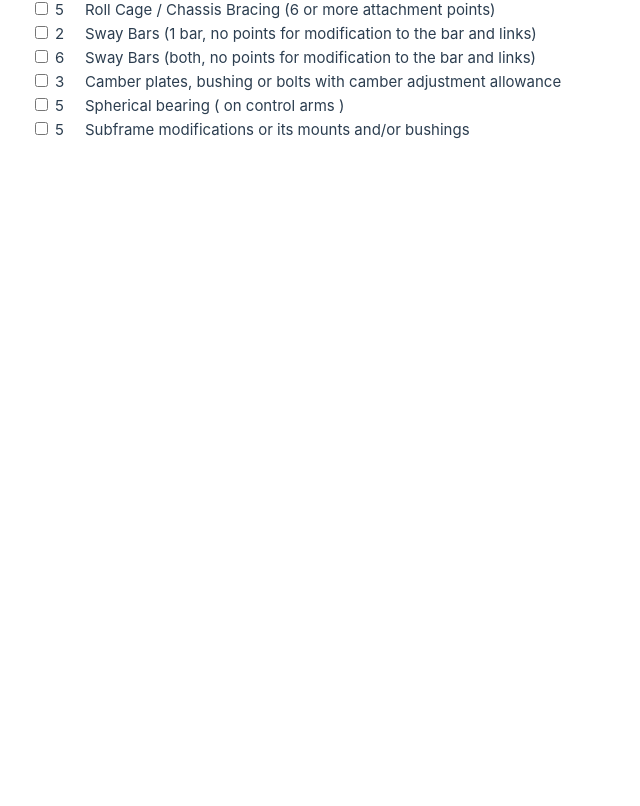
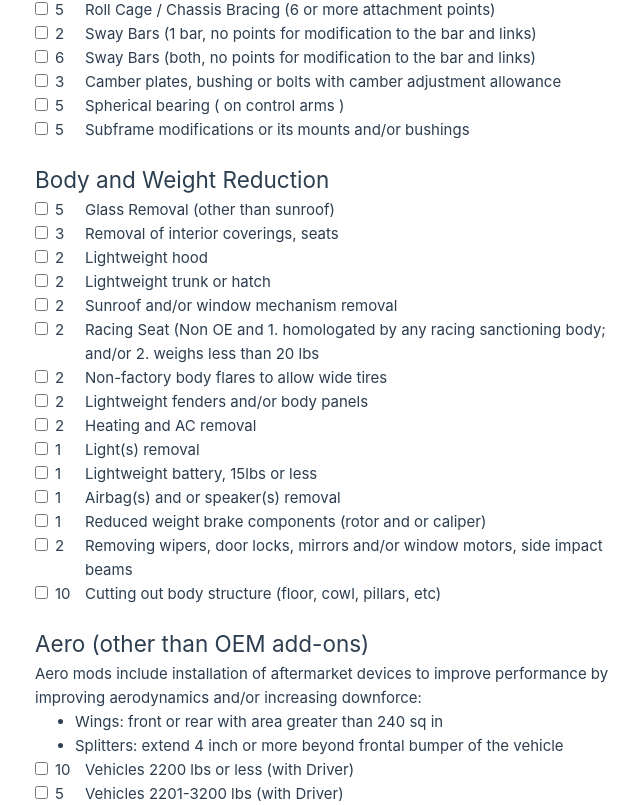
Before and after one commit to BinaryOverlord/NASAAutocrossCalculator, a Vue app in the folder Web/: page / in a window 1280 px wide. Shown: the part 1074-1880 px from the top of the page, without its empty margins (605-1245 px from the left). Before the commit the page ends 1216 px from the top, so only its background shows below. Built offline with nearby package versions, Linux system fonts and the light colour scheme; the HTML template or start-up script is replaced by a standard one.

Commit message:
Added more rules!

```diff
--- a/Web/src/Logic/Rule.ts
+++ b/Web/src/Logic/Rule.ts
@@ -1,5 +1,5 @@
 export interface Rule {
-    refNumer: string;
+    refNumber: string;
     description: string;
     points: number;
 }
--- a/Web/src/components/RuleInput.vue
+++ b/Web/src/components/RuleInput.vue
@@ -9,7 +9,7 @@ const props = defineProps<{rule: Rule}>()
 <template>
      <div class="rule">
        <div>
-          <input type="checkbox" :value="props.rule.refNumer" v-model="model" />
+          <input type="checkbox" :value="props.rule.refNumber" v-model="model" />
         </div>
         <div>{{ props.rule.points }}</div>
         <div>{{ props.rule.description }}</div>
--- a/Web/src/views/Calculator.vue
+++ b/Web/src/views/Calculator.vue
@@ -7,74 +7,165 @@ const selectedRules = ref([])
 
 const suspensionRules = {
   r6_2_1: {
-    refNumer: '6.2.1',
+    refNumber: '6.2.1',
     description: 'Height Adjustabled Coil-overs',
     points: 25,
   },
   r6_2_2: {
-    refNumer: '6.2.2',
+    refNumber: '6.2.2',
     description: 'Springs Stage 2 (Any spring combination beyond Stage 1)',
     points: 13,
   },
   r6_2_3: {
-    refNumer: '6.2.3',
+    refNumber: '6.2.3',
     description: 'Springs Stage 1 (OEM style: Up to 30% rate increase and/or lowered 25mm or less)',
     points: 7,
   },
   r6_2_4: {
-    refNumer: '6.2.4',
+    refNumber: '6.2.4',
     description: 'Seam Weld',
     points: 10
   },
   r6_2_5: {
-    refNumer: '6.2.5',
+    refNumber: '6.2.5',
     description: 'Dampers (performance shocks, re-valved, non OEM, Modified bodies)',
     points: 7,
   },
   r6_2_6: {
-    refNumer: '6.2.6',
+    refNumber: '6.2.6',
     description: 'Change suspension type and/or alternate mounting points',
     points: 10,
   },
   r6_2_7: {
-    refNumer: '6.2.7',
+    refNumber: '6.2.7',
     description: 'Roll Cage / Chassis Bracing (6 or more attachment points)',
     points: 5,
   },
   r6_2_8: {
-    refNumer: '6.2.8',
+    refNumber: '6.2.8',
     description: 'Sway Bars (1 bar, no points for modification to the bar and links)',
     points: 2,
   },
   r6_2_9: {
-    refNumer: '6.2.9',
+    refNumber: '6.2.9',
     description: 'Sway Bars (both, no points for modification to the bar and links)',
     points: 6,
   },
   r6_2_10: {
-    refNumer: '6.2.10',
+    refNumber: '6.2.10',
     description: 'Camber plates, bushing or bolts with camber adjustment allowance',
     points: 3,
   },
   r6_2_11: {
-    refNumer: '6.2.11',
+    refNumber: '6.2.11',
     description: 'Spherical bearing ( on control arms )',
     points: 5,
   },
   r6_2_12: {
-    refNumer: '6.2.12',
+    refNumber: '6.2.12',
     description: 'Subframe modifications or its mounts and/or bushings',
     points: 5,
   }
 };
+const bodyRules = {
+  r6_3_1: {
+    refNumber: '6.3.1',
+    description: 'Glass Removal (other than sunroof)',
+    points: 5
+  },
+  r6_3_2: {
+    refNumber: '6.3.2',
+    description: 'Removal of interior coverings, seats',
+    points: 3
+  },
+  r6_3_3: {
+    refNumber: '6.3.3',
+    description: 'Lightweight hood',
+    points: 2
+  },
+  r6_3_4: {
+    refNumber: '6.3.4',
+    description: 'Lightweight trunk or hatch',
+    points: 2
+  },
+  r6_3_5: {
+    refNumber: '6.3.5',
+    description: 'Sunroof and/or window mechanism removal',
+    points: 2
+  },
+  r6_3_6: {
+    refNumber: '6.3.6',
+    description: 'Racing Seat (Non OE and 1. homologated by any racing sanctioning body; and/or 2. weighs less than 20 lbs',
+    points: 2
+  },
+  r6_3_7: {
+    refNumber: '6.3.7',
+    description: 'Non-factory body flares to allow wide tires',
+    points: 2
+  },
+  r6_3_8: {
+    refNumber: '6.3.8',
+    description: 'Lightweight fenders and/or body panels',
+    points: 2
+  },
+  r6_3_9: {
+    refNumber: '6.3.9',
+    description: 'Heating and AC removal',
+    points: 2
+  },
+  r6_3_10: {
+    refNumber: '6.3.10',
+    description: 'Light(s) removal',
+    points: 1
+  },
+  r6_3_11: {
+    refNumber: '6.3.11',
+    description: 'Lightweight battery, 15lbs or less',
+    points: 1
+  },
+  r6_3_12: {
+    refNumber: '6.3.12',
+    description: 'Airbag(s) and or speaker(s) removal',
+    points: 1
+  },
+  r6_3_13: {
+    refNumber: '6.3.13',
+    description: 'Reduced weight brake components (rotor and or caliper)',
+    points: 1
+  },
+  r6_3_14: {
+    refNumber: '6.3.14',
+    description: 'Removing wipers, door locks, mirrors and/or window motors, side impact beams',
+    points: 2
+  },
+  r6_3_15: {
+    refNumber: '6.3.15',
+    description: 'Cutting out body structure (floor, cowl, pillars, etc)',
+    points: 10
+  }
+}
+const aeroRules = {
+  r6_4_1: {
+    refNumber: '6.4.1',
+    description: 'Vehicles 2200 lbs or less (with Driver)',
+    points: 10
+  },
+  r6_4_2: {
+    refNumber: '6.4.2',
+    description: 'Vehicles 2201-3200 lbs (with Driver)',
+    points: 5
+  }
+}
 
 const allRules: Array<any> = []
 
 addRules(suspensionRules);
+addRules(bodyRules);
+addRules(aeroRules);
 
 const pointsToAdd = computed(() => {
   const points = selectedRules.value.map((r) => {
-    const rule = allRules.find((el) => el.refNumer === r)
+    const rule = allRules.find((el) => el.refNumber === r)
     return rule ? rule.points : 0
   })
   const totalPoints = points.reduce((acc, curr) => acc + curr, 0)
@@ -116,6 +207,38 @@ function addRules(rulesContainer: any) {
       <rule-input v-model="selectedRules" :rule="suspensionRules.r6_2_11"></rule-input>
       <rule-input v-model="selectedRules" :rule="suspensionRules.r6_2_12"></rule-input>
     </div>
+
+    <div class="container">
+      <h2 class="header">Body and Weight Reduction</h2>
+      <rule-input v-model="selectedRules" :rule="bodyRules.r6_3_1"></rule-input>
+      <rule-input v-model="selectedRules" :rule="bodyRules.r6_3_2"></rule-input>
+      <rule-input v-model="selectedRules" :rule="bodyRules.r6_3_3"></rule-input>
+      <rule-input v-model="selectedRules" :rule="bodyRules.r6_3_4"></rule-input>
+      <rule-input v-model="selectedRules" :rule="bodyRules.r6_3_5"></rule-input>
+      <rule-input v-model="selectedRules" :rule="bodyRules.r6_3_6"></rule-input>
+      <rule-input v-model="selectedRules" :rule="bodyRules.r6_3_7"></rule-input>
+      <rule-input v-model="selectedRules" :rule="bodyRules.r6_3_8"></rule-input>
+      <rule-input v-model="selectedRules" :rule="bodyRules.r6_3_9"></rule-input>
+      <rule-input v-model="selectedRules" :rule="bodyRules.r6_3_10"></rule-input>
+      <rule-input v-model="selectedRules" :rule="bodyRules.r6_3_11"></rule-input>
+      <rule-input v-model="selectedRules" :rule="bodyRules.r6_3_12"></rule-input>
+      <rule-input v-model="selectedRules" :rule="bodyRules.r6_3_13"></rule-input>
+      <rule-input v-model="selectedRules" :rule="bodyRules.r6_3_14"></rule-input>
+      <rule-input v-model="selectedRules" :rule="bodyRules.r6_3_15"></rule-input>
+    </div>
+    <div class="container">
+      <h2 class="header">Aero (other than OEM add-ons)</h2>
+      <div>
+        Aero mods include installation of aftermarket devices to improve performance by
+        improving aerodynamics and/or increasing downforce:
+        <ul>
+          <li>Wings: front or rear with area greater than 240 sq in </li>
+          <li>Splitters: extend 4 inch or more beyond frontal bumper of the vehicle</li>
+        </ul>
+      </div>
+      <rule-input v-model="selectedRules" :rule="aeroRules.r6_4_1"></rule-input>
+      <rule-input v-model="selectedRules" :rule="aeroRules.r6_4_2"></rule-input>
+    </div>
   </div>
 </template>
 
```
